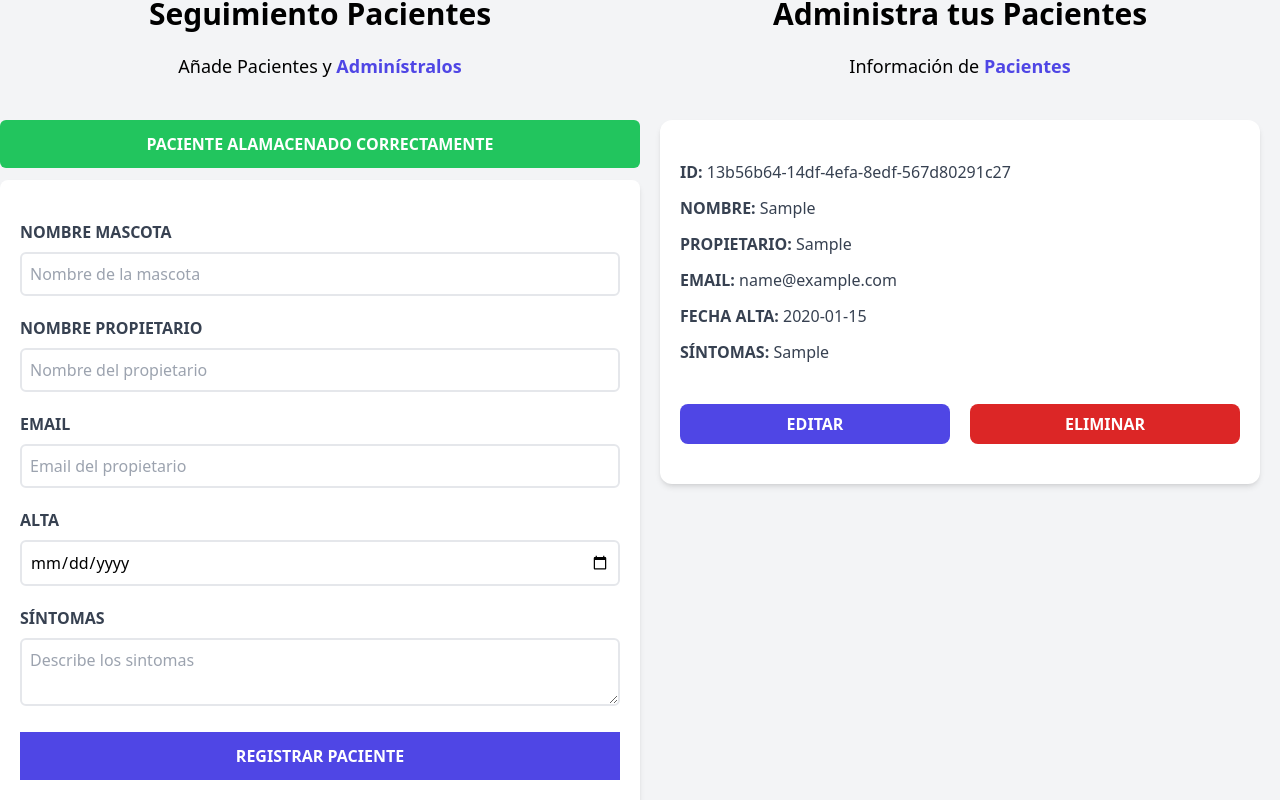
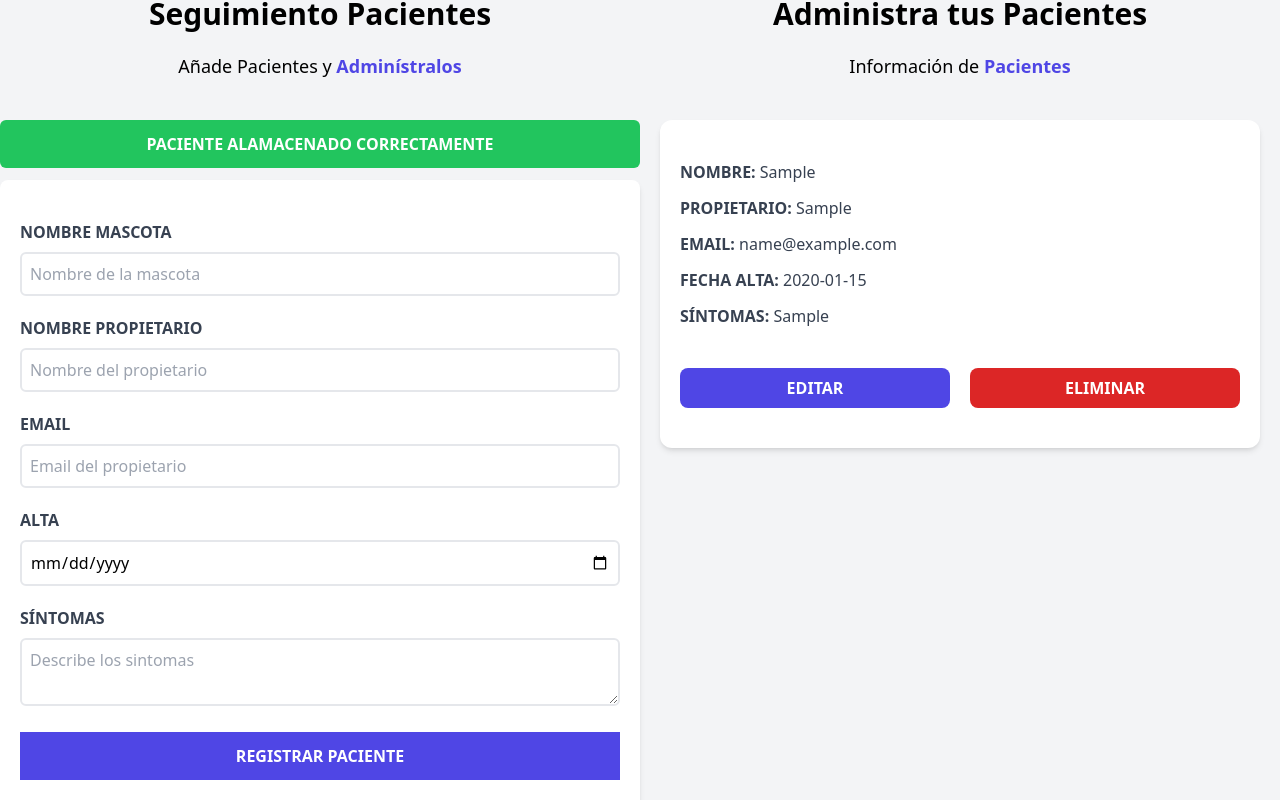
Before and after one commit to ArnnySnaydher/admin-pacientes, a Vue app: page / in a window 1280 px wide. Both pictures are taken after typing "Sample", "Sample", "name@example.com", "2020-01-15", "Sample" into the empty fields and a click on the input "Registrar Paciente". Shown: the part 228-1028 px from the top of the page. Built offline with nearby package versions, Linux system fonts and the light colour scheme.

Commit message:
Delete ID

```diff
--- a/src/components/Paciente.vue
+++ b/src/components/Paciente.vue
@@ -11,11 +11,6 @@ defineEmits(['actualizar-paciente',
 </script>
 <template>
     <div class="mx-5 my-10 bg-white shadow-md px-5 py-10 rounded-xl">
-        <p class="font-bold mb-3 text-gray-700 uppercase">ID:
-            <span class="font-normal normal-case">
-             {{paciente.id}}
-            </span>
-        </p>
 
         <p class="font-bold mb-3 text-gray-700 uppercase">Nombre:
             <span class="font-normal normal-case">
```
